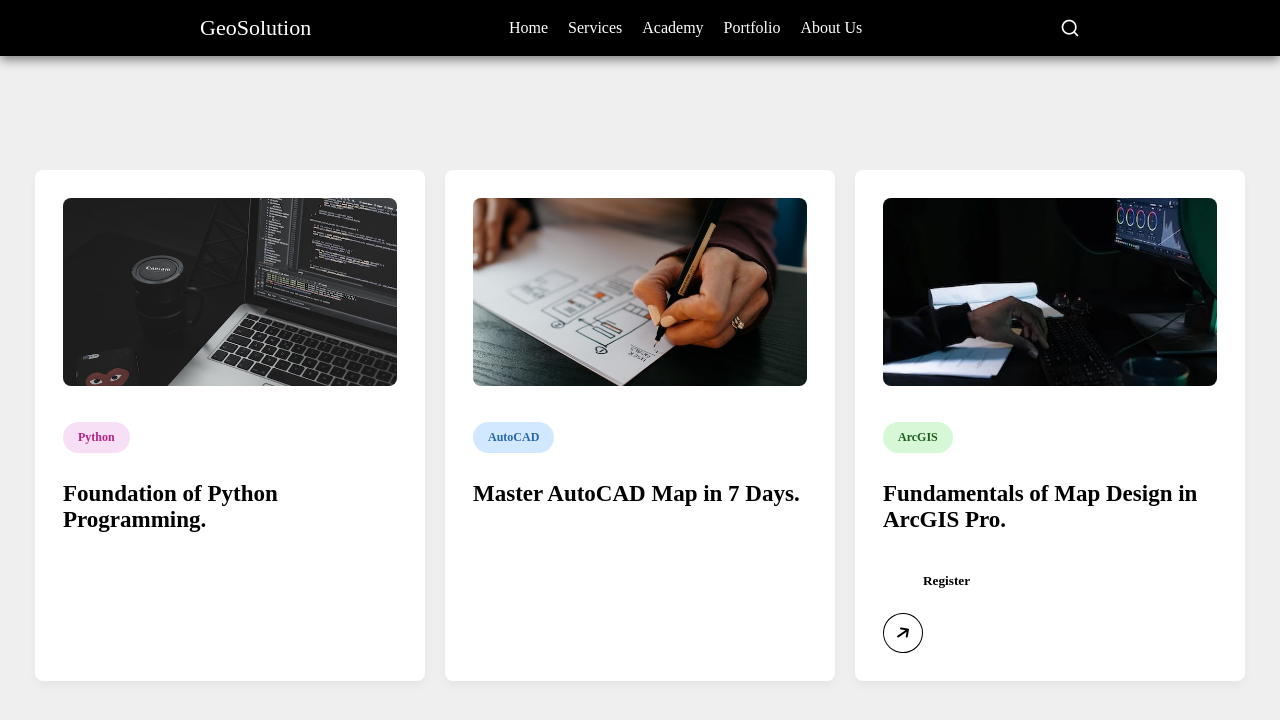
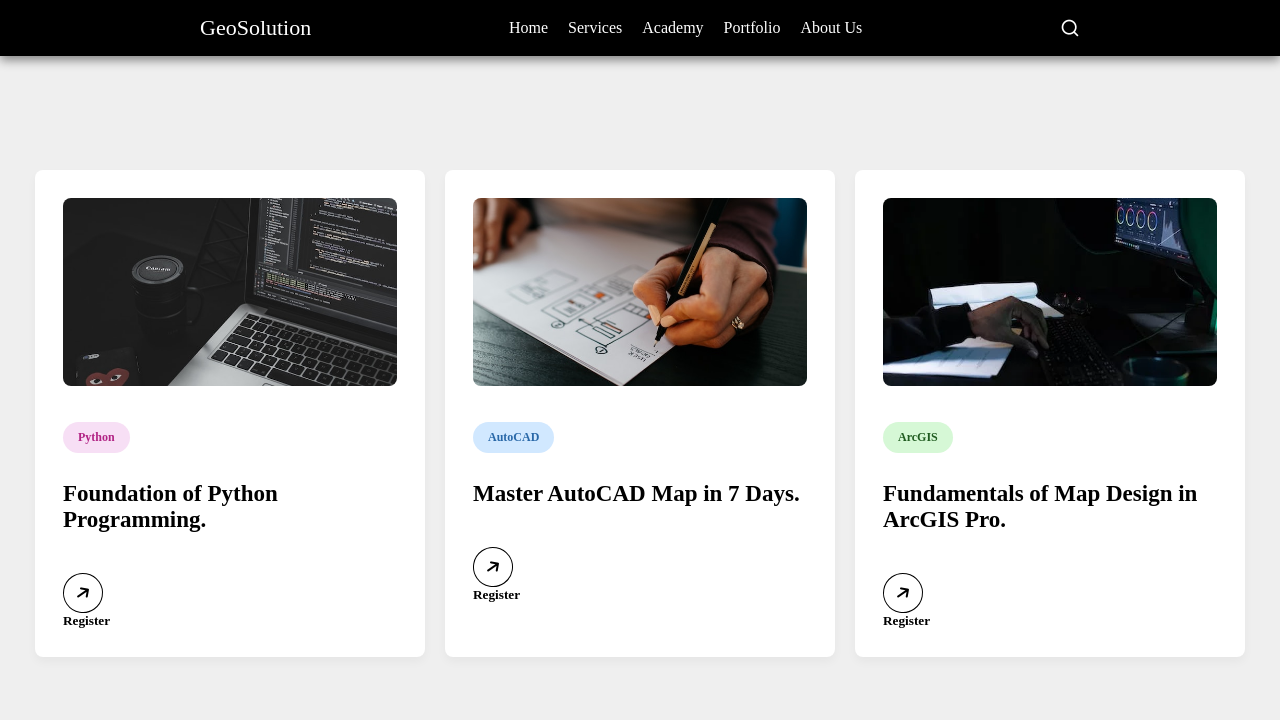
Before and after one commit to SharmilaW/a3web, a plain HTML site: page html/academy.html in a window 1280 px wide. Drawn offline with nearby package versions, Linux system fonts and the light colour scheme.

Commit message:
aba vayo aaja lai

```diff
--- a/html/academy.html
+++ b/html/academy.html
@@ -40,16 +40,22 @@
             <img src="../media/developer.jpg" alt="Card Image">
             <span class="developer">Python</span>
             <h3>Foundation of Python Programming.</h3>
-            <div class="arrow">
-                <i class="fas fa-arrow-right card-icon"></i>
+            <div class="arrow-text">
+                <div class="arrow">
+                    <i class="fas fa-arrow-right card-icon"></i>
+                </div>
+                <h5 class="register">Register</h5>
             </div>
         </a>
         <a href="#" class="card-item">
             <img src="../media/designer.jpg" alt="Card Image">
             <span class="designer">AutoCAD</span>
             <h3>Master AutoCAD Map in 7 Days.</h3>
-            <div class="arrow">
-                <i class="fas fa-arrow-right card-icon"></i>
+            <div class="arrow-text">
+                <div class="arrow">
+                    <i class="fas fa-arrow-right card-icon"></i>
+                </div>
+                <h5 class="register">Register</h5>
             </div>
         </a>
         <a href="https://youtube.com" target= "blank" class="card-item">
--- a/style.css
+++ b/style.css
@@ -351,9 +351,8 @@ a {
 }
 
 .card-item .arrow-text {
-  display: inline-flex;
-  color: #000;
-  margin-top: 40px;
+  display: inline;
+  color: #000
 }
 
 .card-item .arrow-text .arrow {
```
